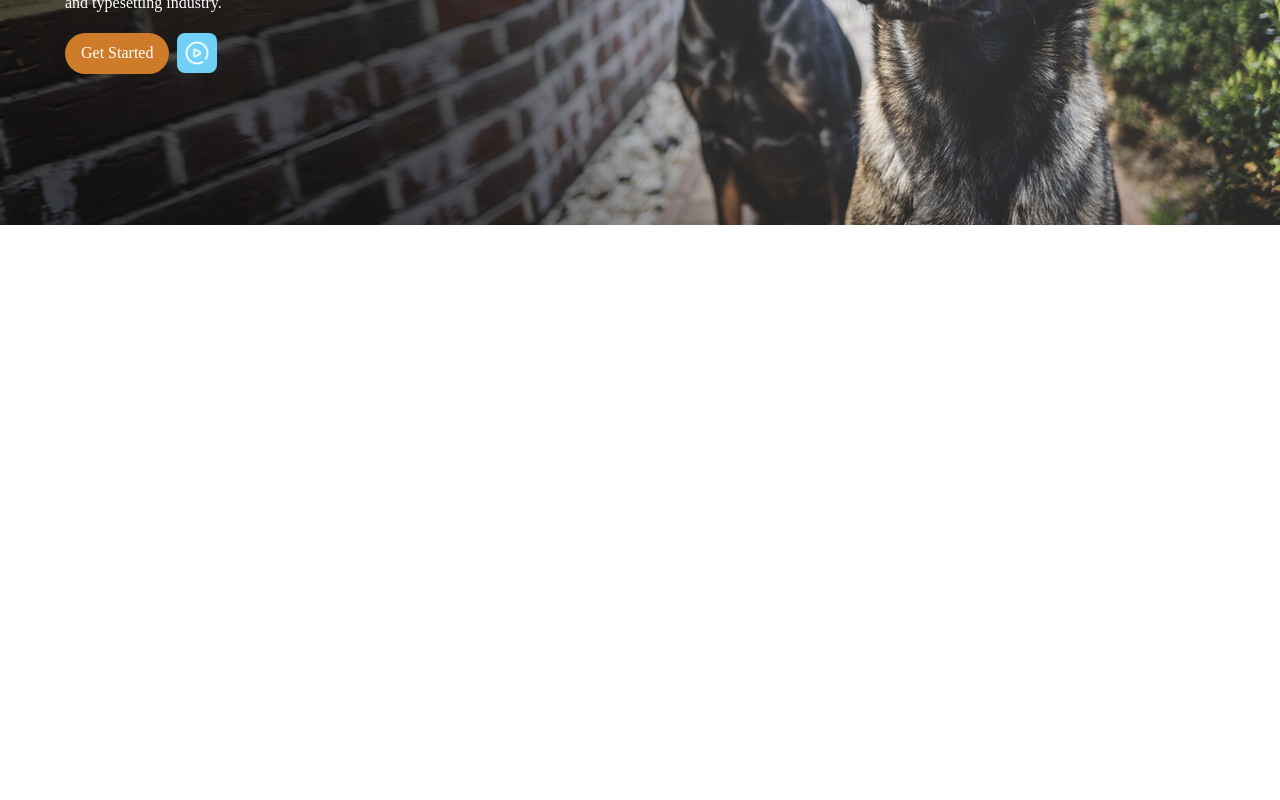
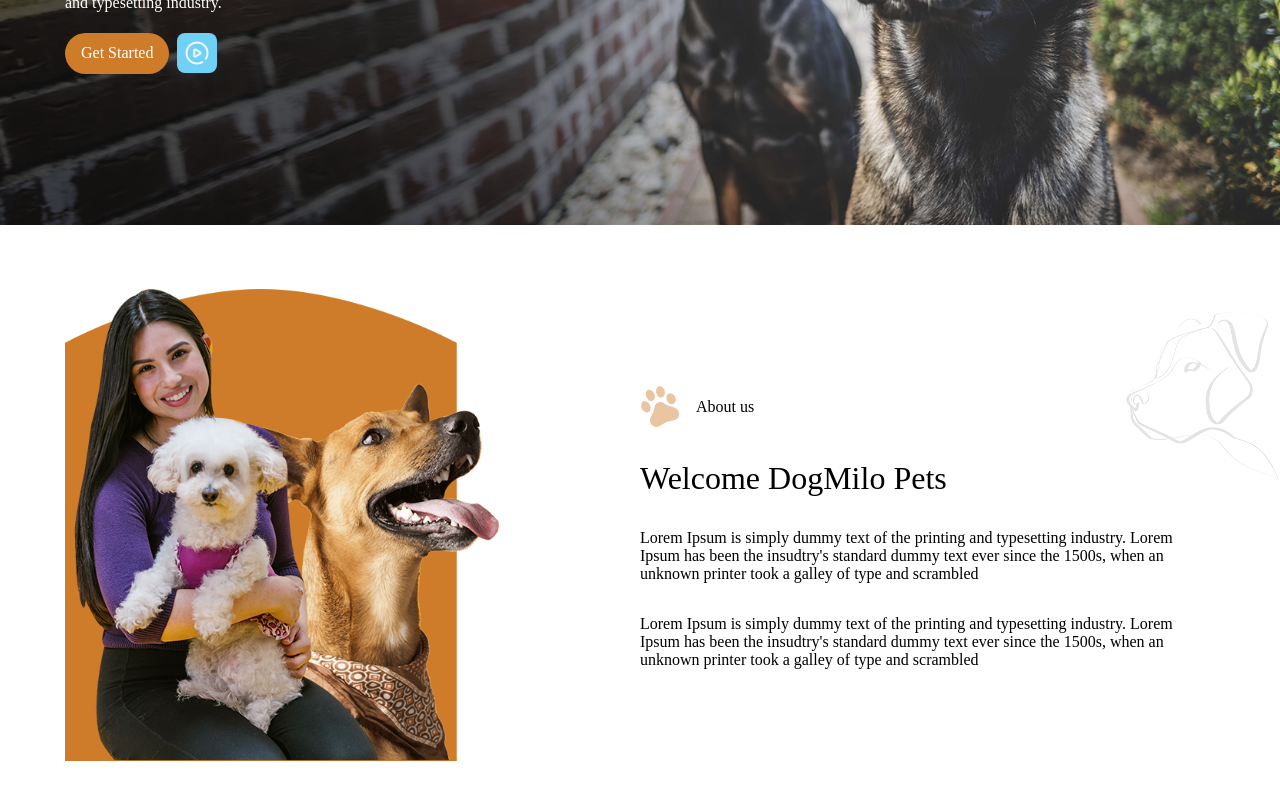
Before and after one commit to Andreaserra1997/proj-html-vuejs, a Vue app: page / in a window 1280 px wide. Shown: the part 476-1276 px from the top of the page. Before the commit the page ends 800 px from the top, so only its background shows below. Built offline with nearby package versions, Linux system fonts and the light colour scheme.

Commit message:
add AppAboutUS

```diff
--- /dev/null
+++ b/src/components/AppAboutUs.vue
@@ -0,0 +1,77 @@
+<script>
+export default {};
+</script>
+
+<template>
+  <div class="background-img">
+    <div class="container">
+      <div class="square-left">
+        <img src="/img/about.png" />
+      </div>
+      <div class="square-right">
+        <div class="about">
+          <div class="icon">
+            <img src="/img/dog-icon.png" />
+            <span>About us</span>
+          </div>
+          <div class="title">Welcome DogMilo Pets</div>
+          <p>
+            Lorem Ipsum is simply dummy text of the printing and typesetting
+            industry. Lorem Ipsum has been the insudtry's standard dummy text
+            ever since the 1500s, when an unknown printer took a galley of type
+            and scrambled
+          </p>
+          <p>
+            Lorem Ipsum is simply dummy text of the printing and typesetting
+            industry. Lorem Ipsum has been the insudtry's standard dummy text
+            ever since the 1500s, when an unknown printer took a galley of type
+            and scrambled
+          </p>
+        </div>
+      </div>
+    </div>
+  </div>
+</template>
+
+<style lang="scss" scoped>
+.background-img {
+  background-image: url(./../../public/img/dog-logo.png);
+  background-repeat: no-repeat;
+  background-position-x: right;
+  background-position-y: 20%;
+  background-size: 12%;
+}
+.container {
+  display: flex;
+  max-width: 1150px;
+  margin: auto;
+}
+.square-left {
+  width: 50%;
+  padding: 4rem 2rem 4rem 0;
+  img {
+    width: 80%;
+  }
+}
+.square-right {
+  width: 50%;
+  display: flex;
+  align-items: center;
+}
+.about {
+  .icon {
+    display: flex;
+    align-items: center;
+    span {
+      padding-left: 1rem;
+    }
+  }
+  .title {
+    padding-top: 2rem;
+    font-size: 2rem;
+  }
+  p {
+    padding-top: 2rem;
+  }
+}
+</style>
--- a/src/components/AppMain.vue
+++ b/src/components/AppMain.vue
@@ -1,12 +1,15 @@
 <script>
 import AppJumbo from "./AppJumbo.vue";
+import AppAboutUs from "./AppAboutUs.vue";
+
 export default {
-  components: { AppJumbo },
+  components: { AppJumbo, AppAboutUs },
 };
 </script>
 
 <template>
   <AppJumbo />
+  <AppAboutUs />
 </template>
 
 <style lang="scss" scoped></style>
```
